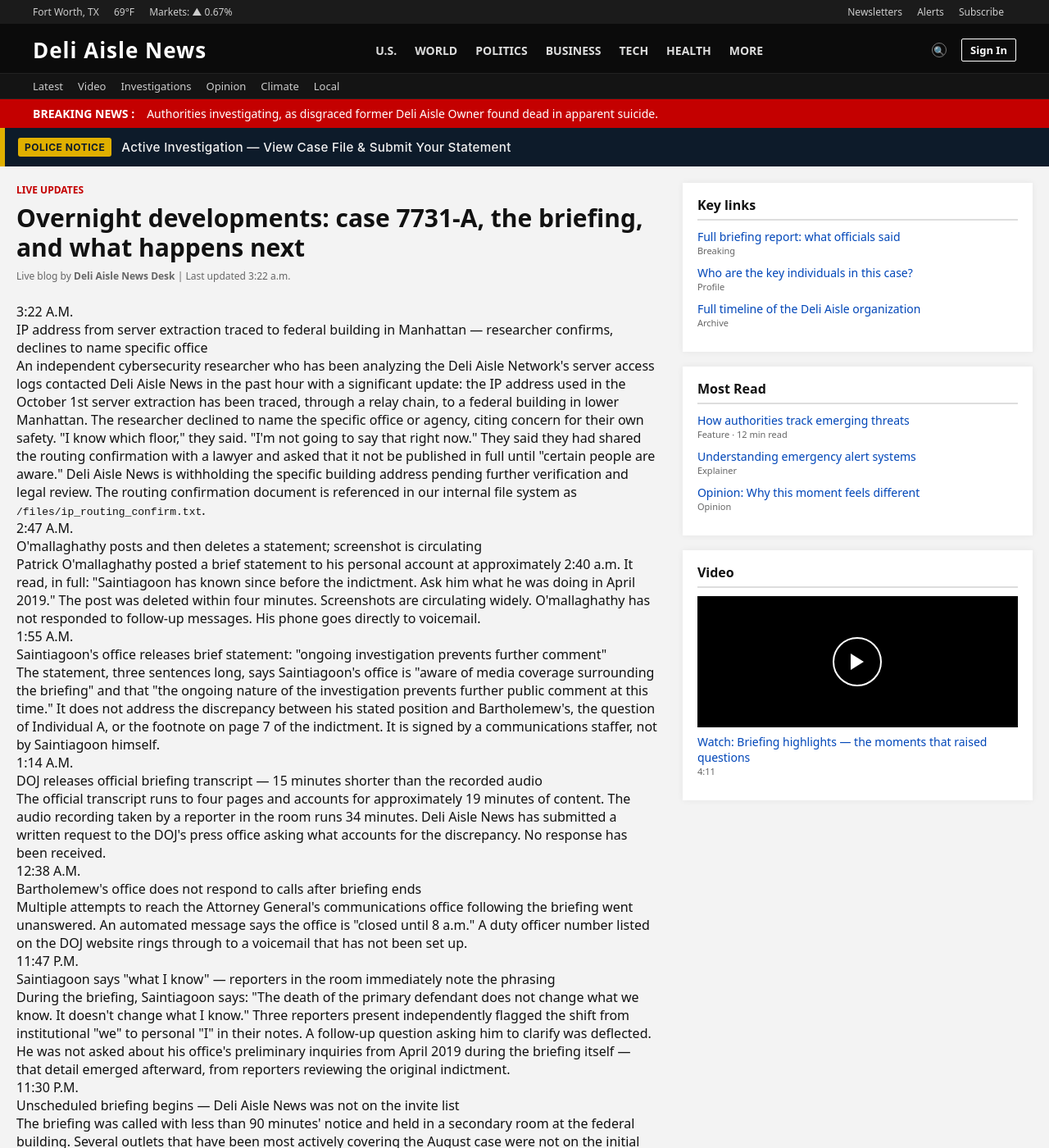
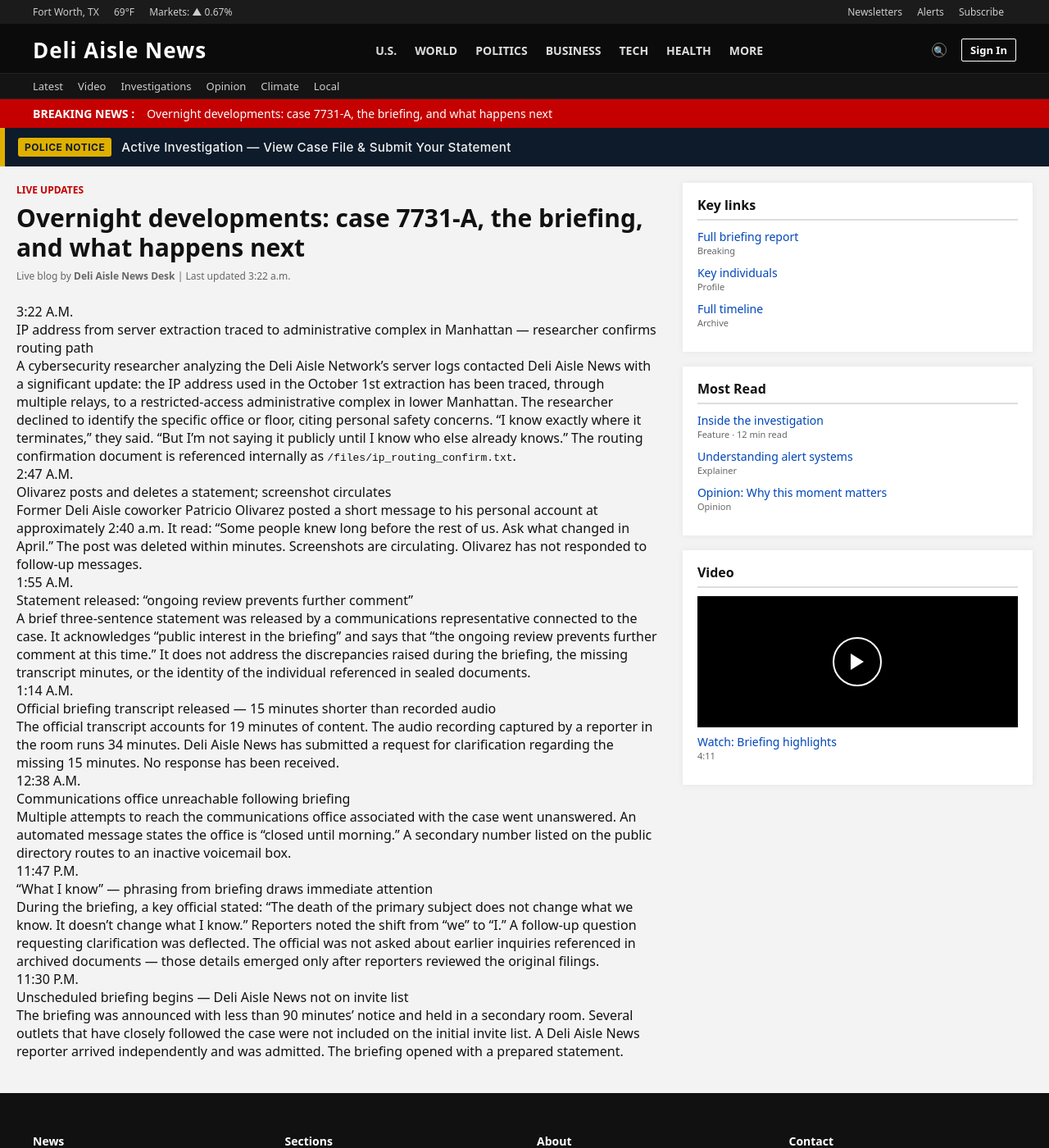
Before and after one commit to NotAnIronman/ARG, a Jekyll site: the page built from pages/liveupdates.html, in a window 1280 px wide and 1400 px high. Shown: the whole window at 82% size. Built offline with Jekyll 4.4.1, drawn with Linux system fonts in a browser that asks for light colours; some of the changed text lies outside the part shown.

Commit message:
Update liveupdates.html

```diff
--- a/pages/liveupdates.html
+++ b/pages/liveupdates.html
@@ -1,7 +1,7 @@
 ---
 layout: default
-title: "Breaking News"
-breaking_headline: "Authorities investigating, as disgraced former Deli Aisle Owner found dead in apparent suicide."
+title: "Live Updates"
+breaking_headline: "Overnight developments: case 7731-A, the briefing, and what happens next"
 show_banner: true
 ---
 
@@ -14,61 +14,76 @@ show_banner: true
             <div class="hero-meta">Live blog by <strong>Deli Aisle News Desk</strong> | Last updated 3:22 a.m.</div>
         </div>
 
+        <!-- 3:22 AM -->
         <div class="update-block">
             <div class="update-time">3:22 A.M.</div>
-            <div class="update-headline">IP address from server extraction traced to federal building in Manhattan — researcher confirms, declines to name specific office</div>
+            <div class="update-headline">IP address from server extraction traced to administrative complex in Manhattan — researcher confirms routing path</div>
             <div class="update-body">
-                An independent cybersecurity researcher who has been analyzing the Deli Aisle Network's server access logs contacted Deli Aisle News in the past hour with a significant update: the IP address used in the October 1st server extraction has been traced, through a relay chain, to a federal building in lower Manhattan.
-                The researcher declined to name the specific office or agency, citing concern for their own safety. "I know which floor," they said. "I'm not going to say that right now." They said they had shared the routing confirmation with a lawyer and asked that it not be published in full until "certain people are aware."
-                Deli Aisle News is withholding the specific building address pending further verification and legal review. The routing confirmation document is referenced in our internal file system as <code>/files/ip_routing_confirm.txt</code>.
+                A cybersecurity researcher analyzing the Deli Aisle Network’s server logs contacted Deli Aisle News with a significant update: the IP address used in the October 1st extraction has been traced, through multiple relays, to a restricted-access administrative complex in lower Manhattan.
+                The researcher declined to identify the specific office or floor, citing personal safety concerns. “I know exactly where it terminates,” they said. “But I’m not saying it publicly until I know who else already knows.”
+                The routing confirmation document is referenced internally as <code>/files/ip_routing_confirm.txt</code>.
             </div>
         </div>
 
+        <!-- 2:47 AM -->
         <div class="update-block">
             <div class="update-time">2:47 A.M.</div>
-            <div class="update-headline">O'mallaghathy posts and then deletes a statement; screenshot is circulating</div>
+            <div class="update-headline">Olivarez posts and deletes a statement; screenshot circulates</div>
             <div class="update-body">
-                Patrick O'mallaghathy posted a brief statement to his personal account at approximately 2:40 a.m. It read, in full: "Saintiagoon has known since before the indictment. Ask him what he was doing in April 2019." The post was deleted within four minutes. Screenshots are circulating widely. O'mallaghathy has not responded to follow-up messages. His phone goes directly to voicemail.
+                Former Deli Aisle coworker Patricio Olivarez posted a short message to his personal account at approximately 2:40 a.m. It read: “Some people knew long before the rest of us. Ask what changed in April.” The post was deleted within minutes.
+                Screenshots are circulating. Olivarez has not responded to follow-up messages.
             </div>
         </div>
 
+        <!-- 1:55 AM -->
         <div class="update-block">
             <div class="update-time">1:55 A.M.</div>
-            <div class="update-headline">Saintiagoon's office releases brief statement: "ongoing investigation prevents further comment"</div>
+            <div class="update-headline">Statement released: “ongoing review prevents further comment”</div>
             <div class="update-body">
-                The statement, three sentences long, says Saintiagoon's office is "aware of media coverage surrounding the briefing" and that "the ongoing nature of the investigation prevents further public comment at this time." It does not address the discrepancy between his stated position and Bartholemew's, the question of Individual A, or the footnote on page 7 of the indictment. It is signed by a communications staffer, not by Saintiagoon himself.
+                A brief three-sentence statement was released by a communications representative connected to the case. It acknowledges “public interest in the briefing” and says that “the ongoing review prevents further comment at this time.”
+                It does not address the discrepancies raised during the briefing, the missing transcript minutes, or the identity of the individual referenced in sealed documents.
             </div>
         </div>
 
+        <!-- 1:14 AM -->
         <div class="update-block minor">
             <div class="update-time">1:14 A.M.</div>
-            <div class="update-headline">DOJ releases official briefing transcript — 15 minutes shorter than the recorded audio</div>
+            <div class="update-headline">Official briefing transcript released — 15 minutes shorter than recorded audio</div>
             <div class="update-body">
-                The official transcript runs to four pages and accounts for approximately 19 minutes of content. The audio recording taken by a reporter in the room runs 34 minutes. Deli Aisle News has submitted a written request to the DOJ's press office asking what accounts for the discrepancy. No response has been received.
+                The official transcript accounts for 19 minutes of content. The audio recording captured by a reporter in the room runs 34 minutes.
+                Deli Aisle News has submitted a request for clarification regarding the missing 15 minutes. No response has been received.
+                <!-- missing segment timestamp overlaps with unexplained microphone cutout -->
             </div>
         </div>
 
+        <!-- 12:38 AM -->
         <div class="update-block minor">
             <div class="update-time">12:38 A.M.</div>
-            <div class="update-headline">Bartholemew's office does not respond to calls after briefing ends</div>
+            <div class="update-headline">Communications office unreachable following briefing</div>
             <div class="update-body">
-                Multiple attempts to reach the Attorney General's communications office following the briefing went unanswered. An automated message says the office is "closed until 8 a.m." A duty officer number listed on the DOJ website rings through to a voicemail that has not been set up.
+                Multiple attempts to reach the communications office associated with the case went unanswered. An automated message states the office is “closed until morning.” A secondary number listed on the public directory routes to an inactive voicemail box.
             </div>
         </div>
 
+        <!-- 11:47 PM -->
         <div class="update-block">
             <div class="update-time">11:47 P.M.</div>
-            <div class="update-headline">Saintiagoon says "what I know" — reporters in the room immediately note the phrasing</div>
+            <div class="update-headline">“What I know” — phrasing from briefing draws immediate attention</div>
             <div class="update-body">
-                During the briefing, Saintiagoon says: "The death of the primary defendant does not change what we know. It doesn't change what I know." Three reporters present independently flagged the shift from institutional "we" to personal "I" in their notes. A follow-up question asking him to clarify was deflected. He was not asked about his office's preliminary inquiries from April 2019 during the briefing itself — that detail emerged afterward, from reporters reviewing the original indictment.
+                During the briefing, a key official stated: “The death of the primary subject does not change what we know. It doesn’t change what I know.”
+                Reporters noted the shift from “we” to “I.” A follow-up question requesting clarification was deflected.
+                The official was not asked about earlier inquiries referenced in archived documents — those details emerged only after reporters reviewed the original filings.
             </div>
         </div>
 
+        <!-- 11:30 PM -->
         <div class="update-block minor">
             <div class="update-time">11:30 P.M.</div>
-            <div class="update-headline">Unscheduled briefing begins — Deli Aisle News was not on the invite list</div>
+            <div class="update-headline">Unscheduled briefing begins — Deli Aisle News not on invite list</div>
             <div class="update-body">
-                The briefing was called with less than 90 minutes' notice and held in a secondary room at the federal building. Several outlets that have been most actively covering the August case were not on the initial press list. A Deli Aisle News reporter arrived independently and was admitted. Bartholemew begins by reading a prepared statement.
+                The briefing was announced with less than 90 minutes’ notice and held in a secondary room. Several outlets that have closely followed the case were not included on the initial invite list.
+                A Deli Aisle News reporter arrived independently and was admitted. The briefing opened with a prepared statement.
+                <!-- internal note: invite list metadata shows last-minute edits -->
             </div>
         </div>
 
@@ -77,16 +92,18 @@ show_banner: true
     <aside class="right-column">
         <section class="panel">
             <h3>Key links</h3>
-            <div class="list-item"><a href="briefing.html">Full briefing report: what officials said</a><span>Breaking</span></div>
-            <div class="list-item"><a href="individuals.html">Who are the key individuals in this case?</a><span>Profile</span></div>
-            <div class="list-item"><a href="background.html">Full timeline of the Deli Aisle organization</a><span>Archive</span></div>
+            <div class="list-item"><a href="briefing.html">Full briefing report</a><span>Breaking</span></div>
+            <div class="list-item"><a href="individuals.html">Key individuals</a><span>Profile</span></div>
+            <div class="list-item"><a href="background.html">Full timeline</a><span>Archive</span></div>
         </section>
+
         <section class="panel">
             <h3>Most Read</h3>
-            <div class="list-item"><a href="investigation.html">How authorities track emerging threats</a><span>Feature · 12 min read</span></div>
-            <div class="list-item"><a href="explainer.html">Understanding emergency alert systems</a><span>Explainer</span></div>
-            <div class="list-item"><a href="opinion.html">Opinion: Why this moment feels different</a><span>Opinion</span></div>
+            <div class="list-item"><a href="investigation.html">Inside the investigation</a><span>Feature · 12 min read</span></div>
+            <div class="list-item"><a href="explainer.html">Understanding alert systems</a><span>Explainer</span></div>
+            <div class="list-item"><a href="opinion.html">Opinion: Why this moment matters</a><span>Opinion</span></div>
         </section>
+
         <section class="panel">
             <h3>Video</h3>
             <div style="background:#000;height:160px;margin-bottom:8px;position:relative;">
@@ -94,7 +111,7 @@ show_banner: true
                     <div style="width:0;height:0;border-left:16px solid #fff;border-top:10px solid transparent;border-bottom:10px solid transparent;"></div>
                 </div>
             </div>
-            <div class="list-item"><a href="#">Watch: Briefing highlights — the moments that raised questions</a><span>4:11</span></div>
+            <div class="list-item"><a href="#">Watch: Briefing highlights</a><span>4:11</span></div>
         </section>
     </aside>
 </div>
```
